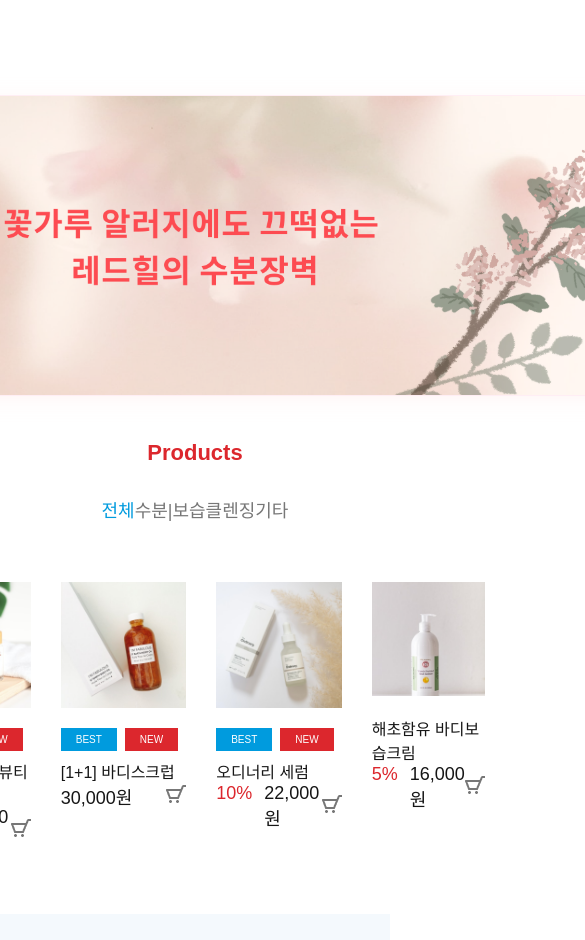
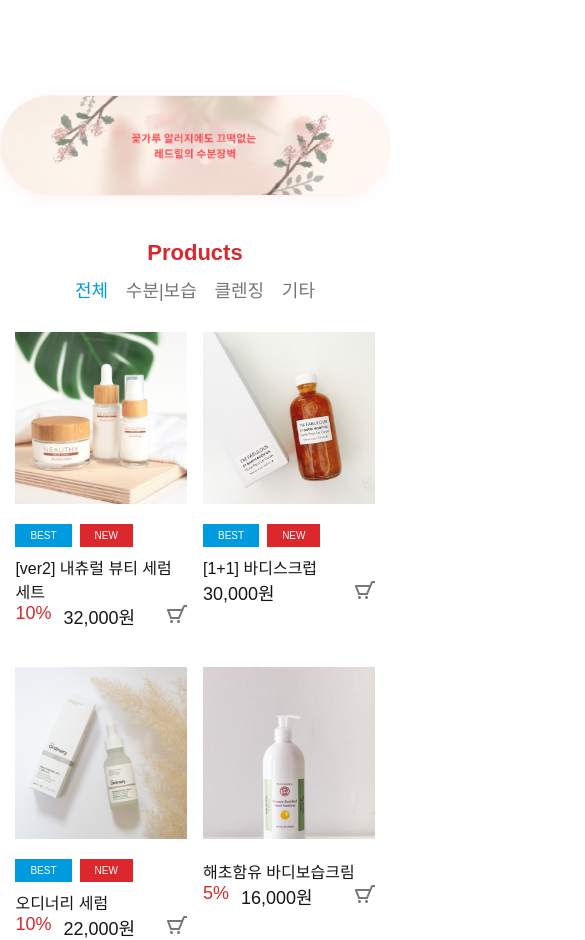
Before and after one commit to leehuynwoo/my_work1, a plain HTML site: page product.html in a window 390 px wide. Shown: the part 95-1035 px from the top of the page, 585 px wide, since content can reach past the window. Drawn offline with nearby package versions, Linux system fonts and the light colour scheme; a web font is replaced by a local one.

Commit message:
mobile product_page

```diff
--- a/css/product.css
+++ b/css/product.css
@@ -1,4 +1,3 @@
-
 :root {
     --font-rockwell_ExBold: 'Rockwell Nova Extra Bold', sans-serif;
     --color-red: #DC272D;
@@ -21,6 +20,7 @@
 
 
 .products__section__baner img {
+    width: 100%;
     border-radius: 50px;
     border: 1px solid var(--color-purepink);
     filter: drop-shadow(0px 4px 10px rgba(255, 214, 214, 0.25));
@@ -72,7 +72,9 @@
     left: 240px !important;
 }
 
-.best_products__container  .products {align-items: flex-start;}
+.best_products__container .products {
+    align-items: flex-start;
+}
 
 #best_products .products {
     max-width: 1023px;
@@ -81,23 +83,32 @@
 
 /* 테블릿 세로 (해상도 768px ~ 1023px)*/
 
-@media all and (min-width:1023px) and (max-width:1240px) {
-    .products {
-        grid-template-columns: repeat(3, 1fr) !important;
+
+@media all and (min-width:768px) and (max-width:1024px) {
+    .products__section__baner.cc.mb40 {
+        margin-left: 40px;
+        margin-right: 40px;
     }
-
-}
-
-@media all and (min-width:768px) and (max-width:1023px) {
-    ...
 }
 
 /* 모바일 가로, 테블릿 세로 (해상도 480px ~ 767px)*/
 @media all and (min-width:480px) and (max-width:767px) {
-    ...
+    .section__header {
+        width: 300px;
+    }
 }
 
 /* 모바일 가로, 테블릿 세로 (해상도 ~ 479px)*/
 @media all and (max-width:479px) {
-    ...
+    .section__header {
+        width: 240px;
+    }
+
+    .section__title.mb20 {
+        margin-bottom: 10px;
+    }
+
+    .section__header.mb60 {
+        margin-bottom: 30px;
+    }
 }
--- a/css/style.css
+++ b/css/style.css
@@ -1657,7 +1657,7 @@ select[name="filter"] {
         }
 
         /* 베스트 상품 */
-        #best_products .products {
+        .products {
             column-gap: 1rem;
             grid-template-columns: repeat(3, 1fr);
         }
@@ -2335,7 +2335,7 @@ select[name="filter"] {
             margin-bottom: 30px;
         }
 
-        #best_products .products {
+        .products {
             grid-template-columns: repeat(2, 44%);
             align-items: flex-start;
         }
```
